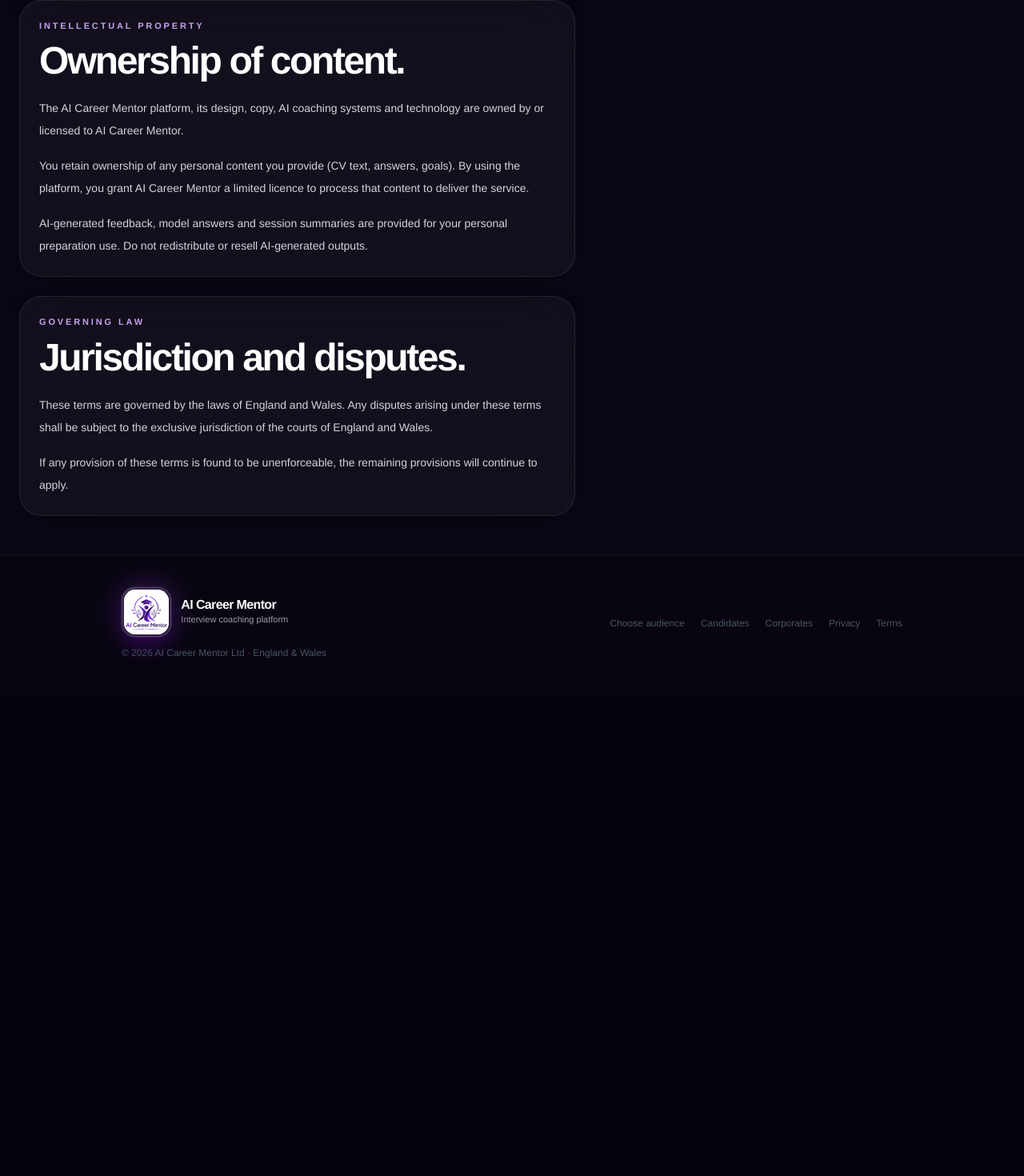
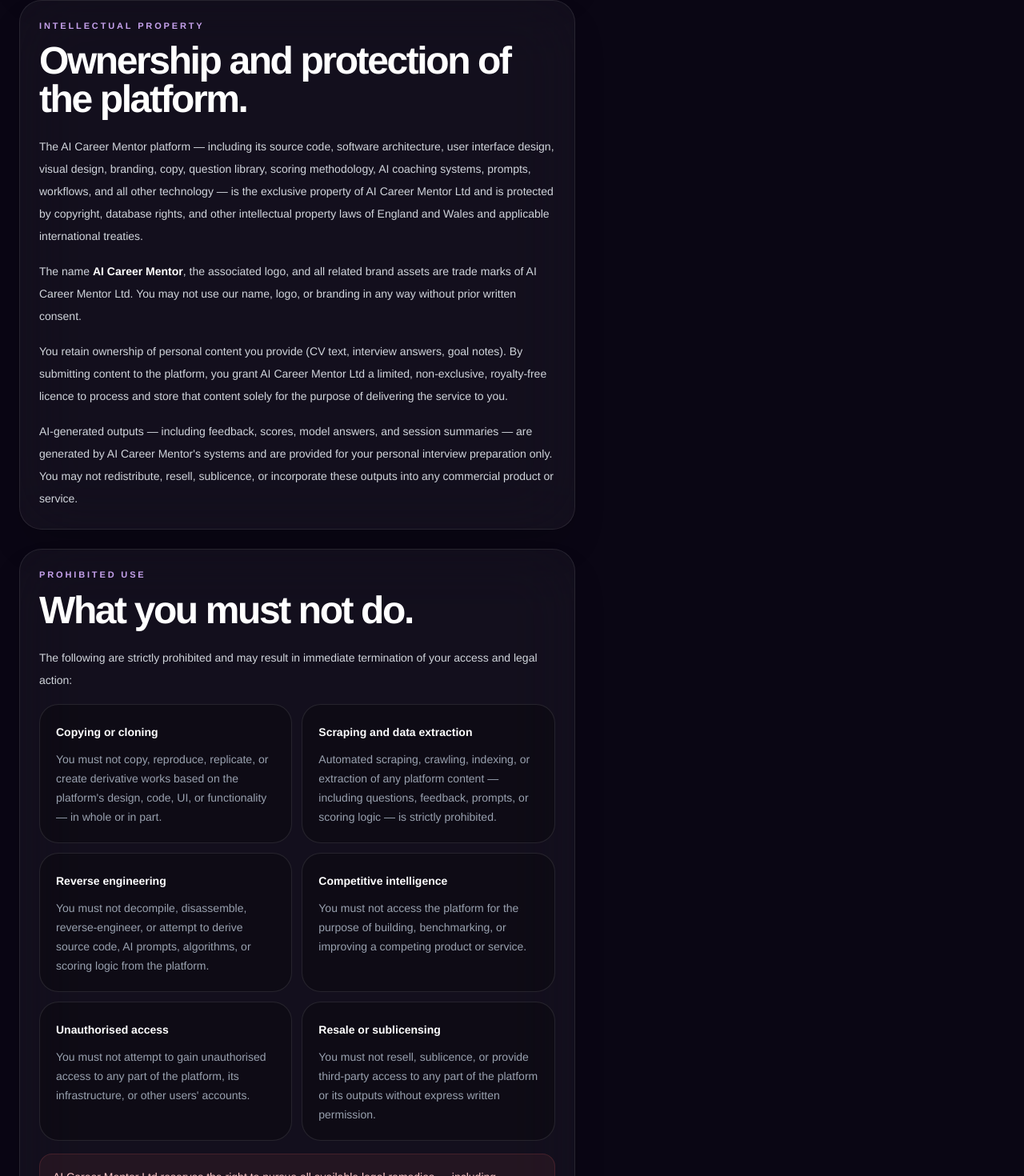
Before and after one commit to kumarrak1k/aim-mvp, a Next.js app: page /terms in a window 1280 px wide. Shown: the part 2684-4154 px from the top of the page at 80% size. Before the commit the page ends 3548 px from the top, so only its background shows below. Built offline with nearby package versions, Linux system fonts and the light colour scheme.

Commit message:
Strengthen IP and prohibited use clauses in Terms of Use

```diff
--- a/app/terms/page.tsx
+++ b/app/terms/page.tsx
@@ -171,24 +171,48 @@
             <GlassCard>
               <SectionHeading
                 eyebrow="Intellectual property"
-                title="Ownership of content."
+                title="Ownership and protection of the platform."
               />
               <div className="mt-5 space-y-4 text-sm leading-7 text-gray-300">
                 <p>
-                  The AI Career Mentor platform, its design, copy, AI coaching
-                  systems and technology are owned by or licensed to AI Career
-                  Mentor.
+                  The AI Career Mentor platform — including its source code, software architecture, user interface design, visual design, branding, copy, question library, scoring methodology, AI coaching systems, prompts, workflows, and all other technology — is the exclusive property of AI Career Mentor Ltd and is protected by copyright, database rights, and other intellectual property laws of England and Wales and applicable international treaties.
                 </p>
                 <p>
-                  You retain ownership of any personal content you provide (CV
-                  text, answers, goals). By using the platform, you grant AI
-                  Career Mentor a limited licence to process that content to
-                  deliver the service.
+                  The name <strong className="text-white">AI Career Mentor</strong>, the associated logo, and all related brand assets are trade marks of AI Career Mentor Ltd. You may not use our name, logo, or branding in any way without prior written consent.
                 </p>
                 <p>
-                  AI-generated feedback, model answers and session summaries are
-                  provided for your personal preparation use. Do not redistribute
-                  or resell AI-generated outputs.
+                  You retain ownership of personal content you provide (CV text, interview answers, goal notes). By submitting content to the platform, you grant AI Career Mentor Ltd a limited, non-exclusive, royalty-free licence to process and store that content solely for the purpose of delivering the service to you.
+                </p>
+                <p>
+                  AI-generated outputs — including feedback, scores, model answers, and session summaries — are generated by AI Career Mentor's systems and are provided for your personal interview preparation only. You may not redistribute, resell, sublicence, or incorporate these outputs into any commercial product or service.
+                </p>
+              </div>
+            </GlassCard>
+
+            <GlassCard>
+              <SectionHeading
+                eyebrow="Prohibited use"
+                title="What you must not do."
+              />
+              <div className="mt-5 space-y-4 text-sm leading-7 text-gray-300">
+                <p>The following are strictly prohibited and may result in immediate termination of your access and legal action:</p>
+                <div className="grid gap-3 sm:grid-cols-2">
+                  {[
+                    { title: "Copying or cloning", text: "You must not copy, reproduce, replicate, or create derivative works based on the platform's design, code, UI, or functionality — in whole or in part." },
+                    { title: "Scraping and data extraction", text: "Automated scraping, crawling, indexing, or extraction of any platform content — including questions, feedback, prompts, or scoring logic — is strictly prohibited." },
+                    { title: "Reverse engineering", text: "You must not decompile, disassemble, reverse-engineer, or attempt to derive source code, AI prompts, algorithms, or scoring logic from the platform." },
+                    { title: "Competitive intelligence", text: "You must not access the platform for the purpose of building, benchmarking, or improving a competing product or service." },
+                    { title: "Unauthorised access", text: "You must not attempt to gain unauthorised access to any part of the platform, its infrastructure, or other users' accounts." },
+                    { title: "Resale or sublicensing", text: "You must not resell, sublicence, or provide third-party access to any part of the platform or its outputs without express written permission." },
+                  ].map((item) => (
+                    <div key={item.title} className="rounded-[1.5rem] border border-white/10 bg-black/25 p-5">
+                      <h3 className="mb-2 font-black text-white">{item.title}</h3>
+                      <p className="text-sm leading-6 text-gray-400">{item.text}</p>
+                    </div>
+                  ))}
+                </div>
+                <p className="rounded-2xl border border-red-400/15 bg-red-400/[0.07] p-4 text-sm leading-6 text-red-200">
+                  AI Career Mentor Ltd reserves the right to pursue all available legal remedies — including injunctive relief and damages — against any individual or organisation found to be in violation of these terms.
                 </p>
               </div>
             </GlassCard>
```
